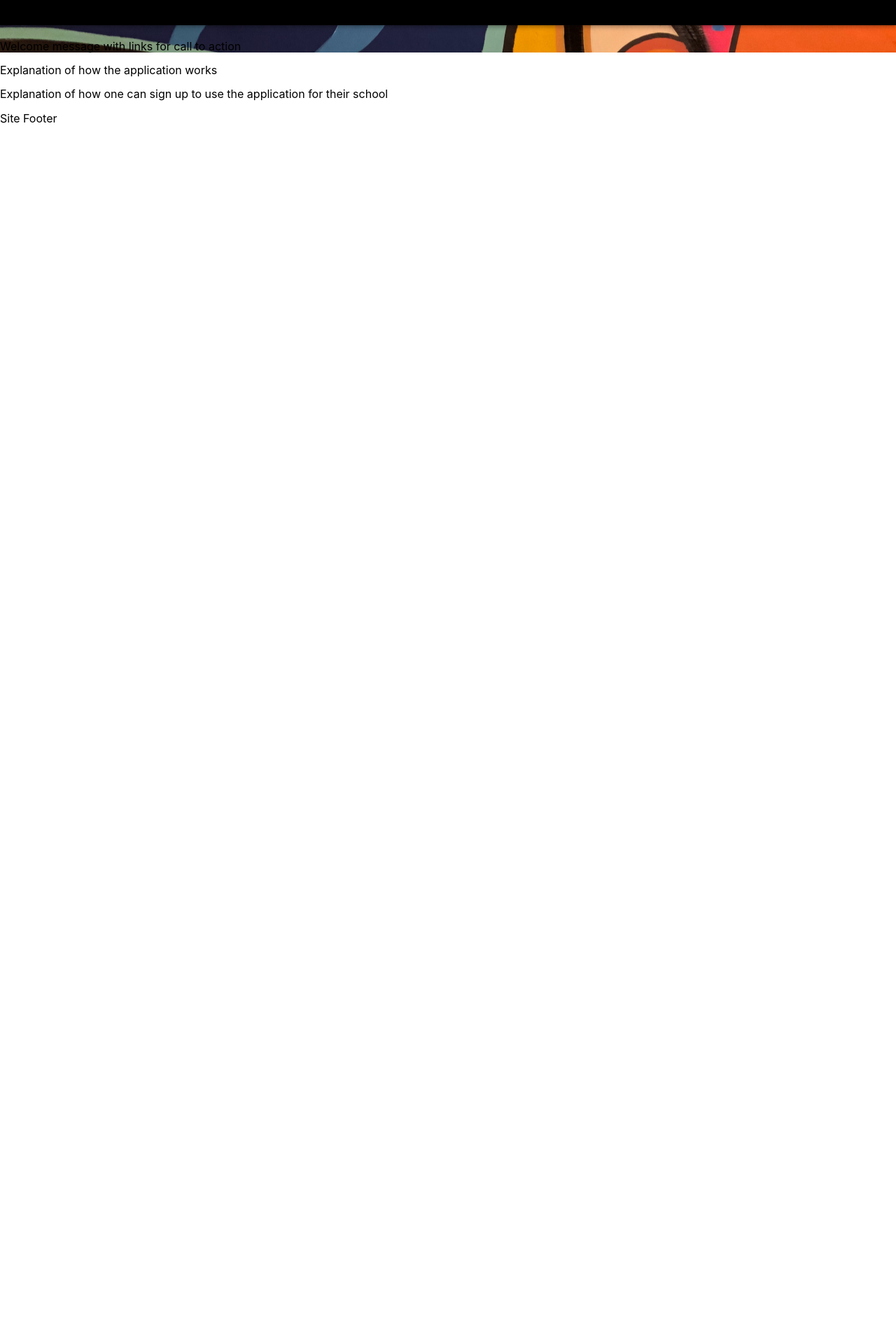
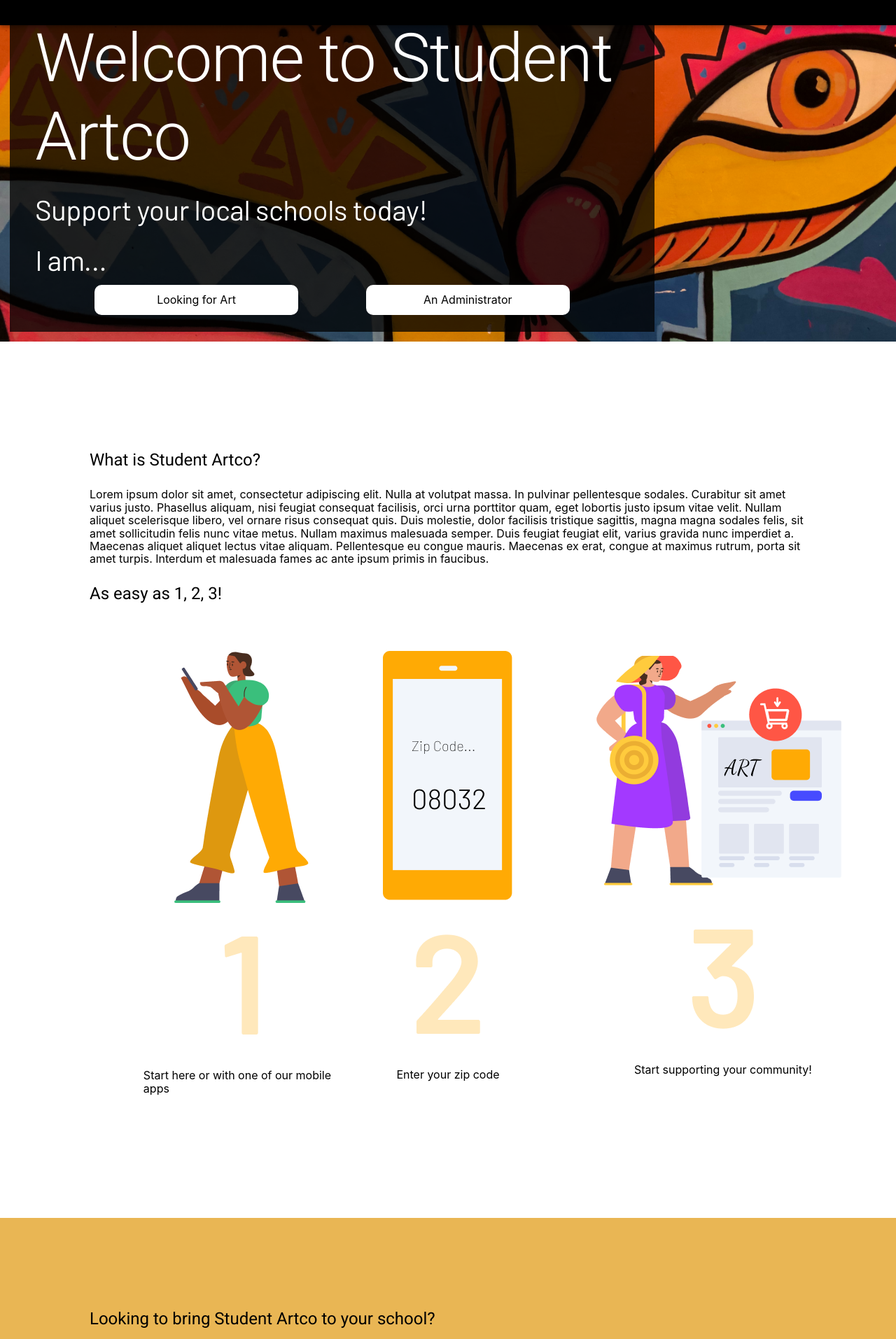
Before and after one commit to BloomTech-Labs/student-art-collection-fe, a React (Create React App) app: page / in a window 1280 px wide. Shown: the part 87-2000 px from the top of the page at 70% size. Before the commit the page ends 800 px from the top, so only its background shows below. Built offline with nearby package versions, Linux system fonts and the light colour scheme; no server answers.

Commit message:
skeleton of page content and intial styling

```diff
--- a/src/views/MainPage.js
+++ b/src/views/MainPage.js
@@ -1,34 +1,188 @@
 import React from 'react'
-import { makeStyles, Grid } from '@material-ui/core'
+import { makeStyles, Grid, Typography } from '@material-ui/core'
+import { useHistory } from 'react-router-dom'
 import welcomeBackground from '../images/landing-page/header-background.png'
 import howToStep1 from '../images/landing-page/how-step-1.png'
 import howToStep2 from '../images/landing-page/how-step-2.png'
 import howToStep3 from '../images/landing-page/how-step-3.png'
+import one from '../images/landing-page/number-one.png'
+import two from '../images/landing-page/number-two.png'
+import three from '../images/landing-page/number-three.png'
 
 const useStyles = makeStyles(theme => ({
-    welcome : {
-        backgroundImage: `url(${welcomeBackground})`
+    welcomeHeroStyles: {
+        backgroundImage: `url(${welcomeBackground})`,
+        backgroundRepeat: 'no-repeat',
+        backgroundSize: 'cover',
+        backgroundPosition: 'center center',
+        padding: '2%',
+        marginBottom: '2%'
+    },
+    welcomeMessageContainerStyles: {
+        left: '0px',
+        padding: '2%',
+        background: 'rgba(0,0,0,0.75)',
+        // position: 'absolute',
+        color: '#FFFFFF',
+        width: '75%'
+    },
+    welcomeLinkContainerStyles: {
+        backgroundColor: '#FFFFFF',
+        borderRadius: '10px',
+        color: '#000000',
+        textAlign: 'center',
+        padding: '2%',
+        cursor: 'pointer'
+    },
+    howToSection: {
+        marginBottom: '2%',
+        padding: '10%'
+    },
+    bringArtCoSection: {
+        marginBottom: '2%',
+        padding: '10%',
+        backgroundColor: '#E9B654'
+    },
+    footer: {
+        textAlign: 'center'
+    },
+    howToItem: {
+        margin: '7%'
     }
 }))
 
 const MainPage = () => {
     const classes = useStyles()
+    const history = useHistory()
+
+    const lookingArtClickhandler = () => {
+        history.push('/browse')
+    }
+
+    const adminClickHandler = () => {
+        history.push('/register')
+    }
 
     return (
         <>
-            <div className={classes.welcome}>
-                <h1>Student Art Co</h1>
-                <p>Welcome message with links for call to action</p>
-            </div>
-            <div>
-                <p>Explanation of how the application works</p>
-            </div>
-            <div>
-                <p>Explanation of how one can sign up to use the application for their school</p>
-            </div>
-            <footer>
-                <p>Site Footer</p>
-            </footer>
+            <Grid container direction='column'>
+                <Grid className={classes.welcomeHeroStyles} item xs={12}>
+                    <Grid className={classes.welcomeMessageContainerStyles} container spacing={3} alignItems='center' justify='space-evenly'>
+                        <Grid item xs={12}>
+                            <Typography variant="h1">
+                                Welcome to Student Artco
+                            </Typography>
+                        </Grid>
+                        <Grid item xs={12}>
+                            <Typography variant='h2'>
+                                Support your local schools today!
+                            </Typography>
+                        </Grid>
+                        <Grid item xs={12}>
+                            <Typography variant='h2'>
+                                I am...
+                            </Typography>
+                        </Grid>
+                        <Grid onClick={lookingArtClickhandler} className={classes.welcomeLinkContainerStyles} item xs={4}>
+                            <Typography variant='p'>
+                                Looking for Art
+                            </Typography>
+                        </Grid>
+                        <Grid onClick={adminClickHandler} className={classes.welcomeLinkContainerStyles} item xs={4}>
+                            <Typography variant='p'>
+                                An Administrator
+                            </Typography>
+                        </Grid>
+                    </Grid>
+                </Grid>
+                <Grid className={classes.howToSection} item xs={12}>
+                    <Grid container spacing={3} alignItems='center'>
+                        <Grid item xs={12}>
+                            <Typography variant='h5'>
+                                What is Student Artco?
+                            </Typography>
+                        </Grid>
+                        <Grid item xs={12}>
+                            <Typography variant='p'>
+                            Lorem ipsum dolor sit amet, consectetur adipiscing elit. Nulla at volutpat massa. In pulvinar pellentesque sodales. Curabitur sit amet varius justo. Phasellus aliquam, nisi feugiat consequat facilisis, orci urna porttitor quam, eget lobortis justo ipsum vitae velit. Nullam aliquet scelerisque libero, vel ornare risus consequat quis. Duis molestie, dolor facilisis tristique sagittis, magna magna sodales felis, sit amet sollicitudin felis nunc vitae metus. Nullam maximus malesuada semper. Duis feugiat feugiat elit, varius gravida nunc imperdiet a. Maecenas aliquet aliquet lectus vitae aliquam. Pellentesque eu congue mauris. Maecenas ex erat, congue at maximus rutrum, porta sit amet turpis. Interdum et malesuada fames ac ante ipsum primis in faucibus.
+                            </Typography>
+                        </Grid>
+                        <Grid item xs={12}>
+                            <Typography variant='h5'>
+                                As easy as 1, 2, 3!
+                            </Typography>
+                        </Grid>
+                        <Grid item xs={4}>
+                            <Grid container direction='column' alignItems='center'>
+                                <Grid className={classes.howToItem} item>
+                                    <img src={howToStep1} alt='person stadning facing left tapping screen of a mobile phone' />
+                                </Grid>
+                                <Grid className={classes.howToItem} item>
+                                    <img src={one} alt='the number one' />
+                                </Grid>
+                                <Grid className={classes.howToItem} item>
+                                    <Typography variant='p'>
+                                        Start here or with one of our mobile apps
+                                    </Typography>
+                                </Grid>
+                            </Grid>
+                        </Grid>
+                        <Grid item xs={4}>
+                            <Grid container direction='column' alignItems='center'>
+                                <Grid className={classes.howToItem} item>
+                                    <img src={howToStep2} alt='mobile phone showing zip code 08032 on the display' />
+                                </Grid>
+                                <Grid className={classes.howToItem} item>
+                                    <img src={two} alt='the number two' />
+                                </Grid>
+                                <Grid className={classes.howToItem} item>
+                                    <Typography variant='p'>
+                                        Enter your zip code
+                                    </Typography>
+                                </Grid>
+                            </Grid>
+                        </Grid>
+                        <Grid item xs={4}>
+                            <Grid container direction='column' alignItems='center'>
+                                <Grid className={classes.howToItem} item>
+                                    <img src={howToStep3} alt='person standing reaching out to a shopping cart icon on a web browser' />
+                                </Grid>
+                                <Grid className={classes.howToItem} item>
+                                    <img src={three} alt='the number three' />
+                                </Grid>
+                                <Grid className={classes.howToItem} item>
+                                    <Typography variant='p'>
+                                        Start supporting your community!
+                                    </Typography>
+                                </Grid>
+                            </Grid>
+                        </Grid>
+                    </Grid>
+                </Grid>
+                <Grid className={classes.bringArtCoSection} item xs={12}>
+                    <Grid container spacing={3}>
+                        <Grid item xs={12}>
+                            <Typography variant='h5'>
+                                Looking to bring Student Artco to your school?
+                            </Typography>
+                        </Grid>
+                        <Grid item xs={12}>
+                            <Typography variant='p'>
+                            Lorem ipsum dolor sit amet, consectetur adipiscing elit. Nulla at volutpat massa. In pulvinar pellentesque sodales. Curabitur sit amet varius justo. Phasellus aliquam, nisi feugiat consequat facilisis, orci urna porttitor quam, eget lobortis justo ipsum vitae velit. Nullam aliquet scelerisque libero, vel ornare risus consequat quis. Duis molestie, dolor facilisis tristique sagittis, magna magna sodales felis, sit amet sollicitudin felis nunc vitae metus. Nullam maximus malesuada semper. Duis feugiat feugiat elit, varius gravida nunc imperdiet a. Maecenas aliquet aliquet lectus vitae aliquam. Pellentesque eu congue mauris. Maecenas ex erat, congue at maximus rutrum, porta sit amet turpis. Interdum et malesuada fames ac ante ipsum primis in faucibus.
+                            </Typography>
+                        </Grid>
+                    </Grid>
+                </Grid>
+                <Grid item xs={12}>
+                    <Grid container spacing={3} justify='center'>
+                        <Grid item xs={12}>
+                            <footer className={classes.footer}>
+                                <p>&copy; 2020</p>
+                            </footer>
+                        </Grid>
+                    </Grid>
+                </Grid>
+            </Grid>
         </>
     )
 }
```
